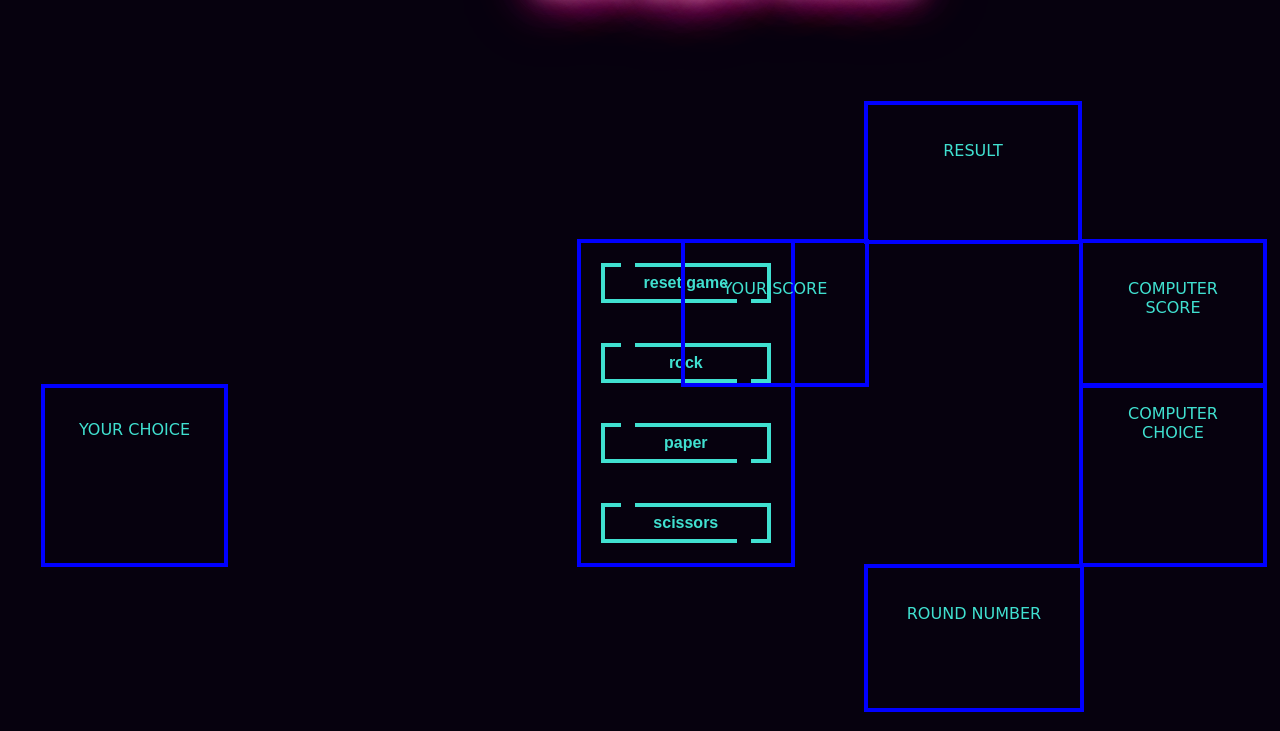
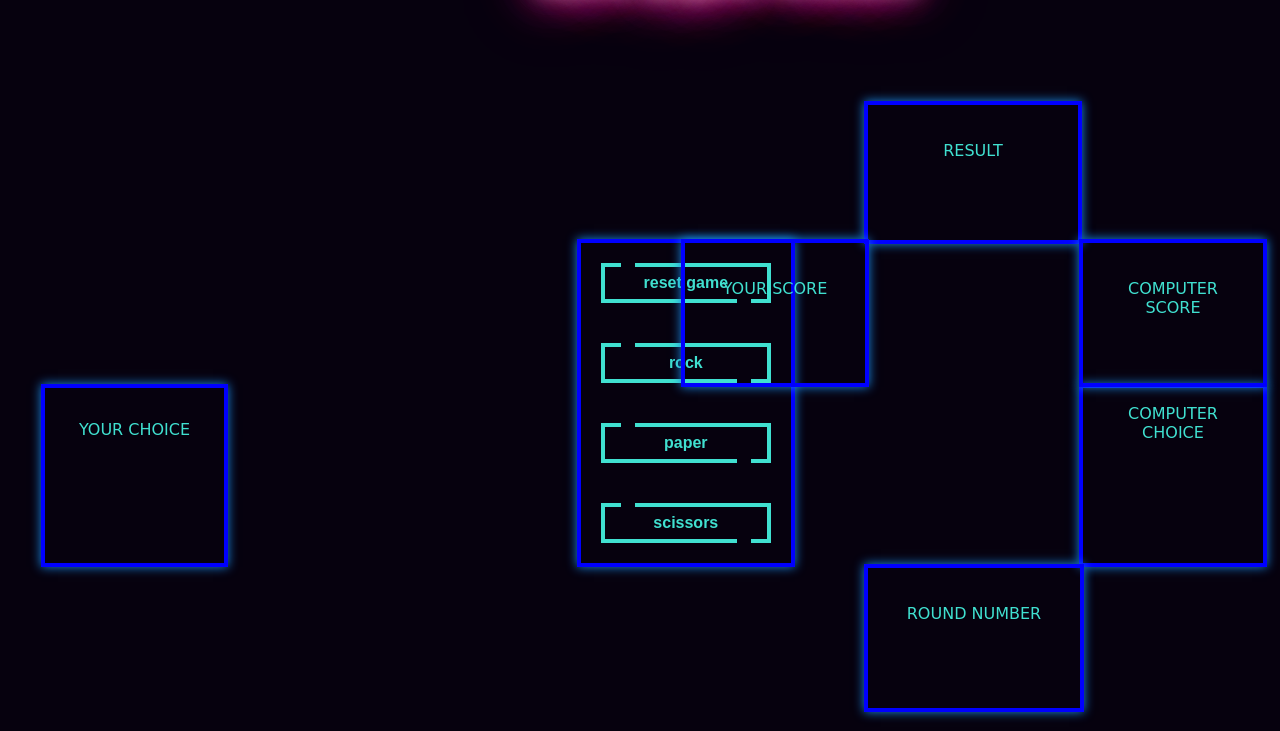
Before and after one commit to gunslingerOP/Rock-Paper-Scissors, a plain HTML site: page RPS.html in a window 1280 px wide. Shown: the part 69-800 px from the top of the page. Drawn offline with Linux system fonts and the light colour scheme.

Commit message:
border glow added

```diff
--- a/RPS.css
+++ b/RPS.css
@@ -32,6 +32,7 @@ body #controls{
     position: absolute;
     display: block;
     width: 140px;
+    box-shadow: 0 0 10px #188ae7;
 
     text-align: center;
     box-sizing: content-box;
@@ -49,6 +50,7 @@ body #controls{
     left:1071px;
     height: 143px;
     width: 148px;
+    box-shadow: 0 0 10px #188ae7;
 
     top:445px;
     border: 4px solid blue;
@@ -62,6 +64,8 @@ body #controls{
     right:1044px;
     width: 147px;
     height: 143px;
+    box-shadow: 0 0 10px #188ae7;
+
     top:445px;
     border: 4px solid blue;
 }
@@ -74,6 +78,8 @@ body #controls{
     top:162px;
     height: 95px;
     left:856px;
+    box-shadow: 0 0 10px #188ae7;
+
     text-align: center;
     width: 170px;
 }
@@ -86,6 +92,8 @@ body #controls{
     border: 4px solid blue;
     left:1071px;
     top: 300px;
+    box-shadow: 0 0 10px #188ae7;
+
     padding: 20px;
     width: 140px;
     height: 100px;
@@ -102,6 +110,8 @@ body #controls{
     width: 172px;
     padding: 20px;
     height: 100px;
+    box-shadow: 0 0 10px #188ae7;
+
 }
 #container{
 text-align: center;
@@ -110,6 +120,8 @@ position: absolute;
 box-sizing: border-box;
 border: 4px solid blue;
 width: min-content;
+box-shadow: 0 0 10px #188ae7;
+
 left: 45%;
 }
 #reset{
```
